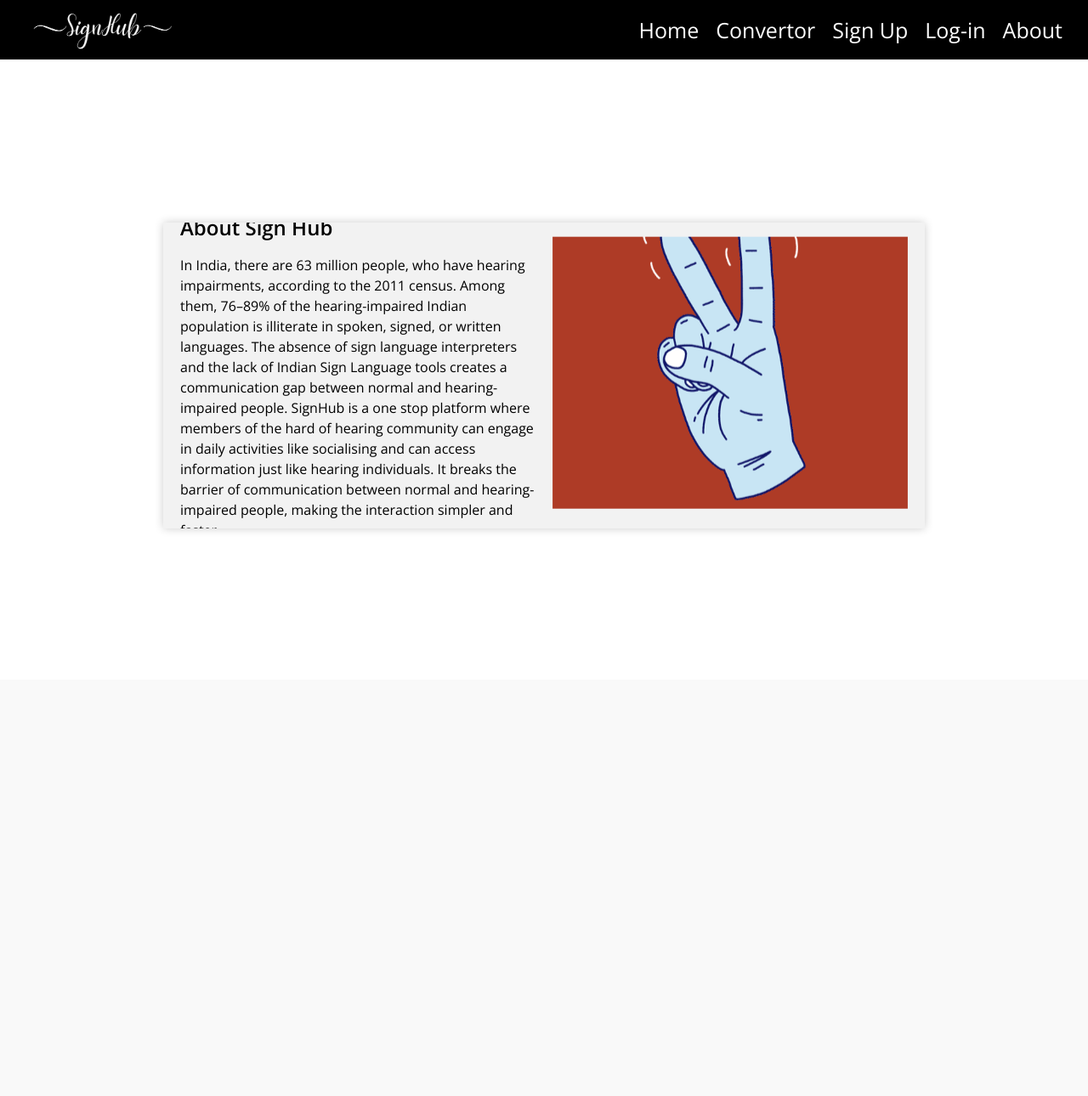
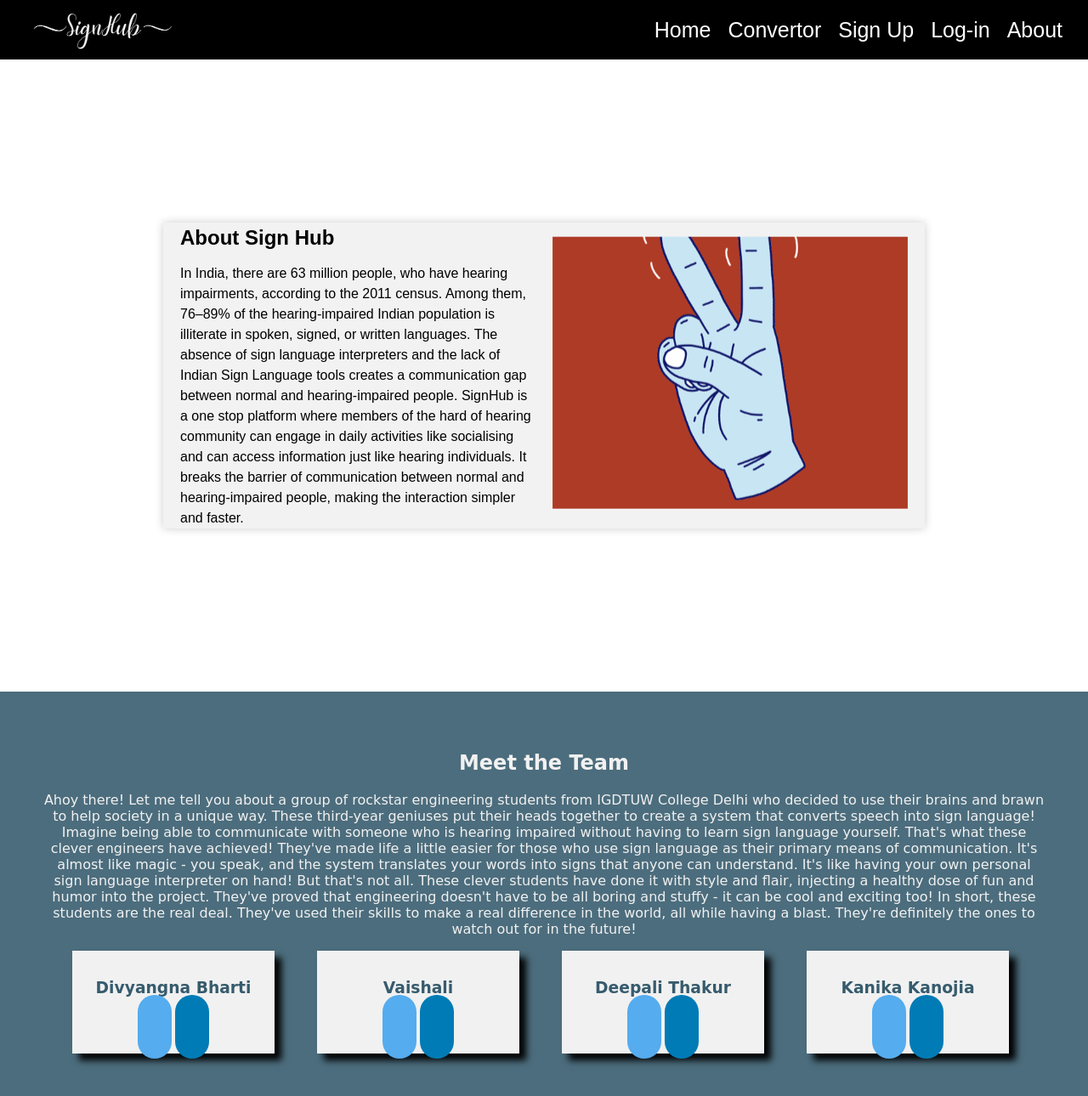
Before and after one commit to kanikakj/Reckon, a Django app: page /about/ in a window 1280 px wide. Shown: the whole page at 85% size. Before the commit the page ends 624 px from the top, so only its background shows below. Run offline with Django 3.2, Linux system fonts and the light colour scheme.

Commit message:
New changes

```diff
--- a/AUDIO-SPEECH-TO-SIGN-LANGUAGE-CONVERTER-master/templates/about.html
+++ b/AUDIO-SPEECH-TO-SIGN-LANGUAGE-CONVERTER-master/templates/about.html
@@ -58,10 +58,70 @@
 
         /* about css */
 		body {
-			font-family: 'Open Sans', sans-serif;
+			font-family: 'Lora', sans-serif;
 			height: 100vh;
 			margin: 0;
 		}
+
+		.column {
+			float: left;
+			width: 20%;
+			padding: 0 10px;margin-left: 30px;
+		  }
+		  .container1 {
+			color: #f1f1f1;
+			padding: 50px;
+			text-align: center;
+			background-color: #365b6de3;
+			font-family: cursive;
+		  }
+		  .row {margin: 0 -5px;}
+		  .row:after {
+			content: "";
+			display: table;
+			clear: both;
+		  }
+		  @media screen and (max-width: 600px) {
+			.column {
+			  width: 80%;
+			  display: block;
+			  margin-bottom: 20px;
+			}
+		  }
+		  .card {
+			box-shadow: 8px 8px 8px 0 #000000;
+			padding: 14px;
+			text-align: center;
+			color: #365B6D;
+			background-color: #f1f1f1;
+		  }
+		  .card:hover{
+			box-shadow: 2px 2px 2px 0 #365B6D;
+			padding: 14px;
+			text-align: center;
+			background-color: #f1f1f1;
+		  }
+		  .fa {
+			padding: 20px;
+			font-size: 30px;
+			width: 30px;
+			text-align: center;
+			text-decoration: none;
+			margin: 5px 2px;
+			border-radius: 100px;
+		  }
+		  .fa:hover {
+			  opacity: 0.7;
+			  border-radius: 30px;
+		  }
+		  .fa-twitter {
+			background: #55ACEE;
+			color: white;
+		  }
+		  .fa-linkedin {
+			background: #007bb5;
+			color: white;
+		  }
 		.container {
 			display: flex;
 			justify-content: center;
@@ -131,7 +191,53 @@
 			<img src="{% static 'img/handsign.gif'%}" alt="Image">
 		</div>
 	</div>
+	<div class="container1">
+		<h2>Meet the Team</h2>
+		<p>
+		  Ahoy there! Let me tell you about a group of rockstar engineering students from IGDTUW College Delhi who decided to use their brains and brawn to help society in a unique way. These third-year geniuses put their heads together to create a system that converts speech into sign language!
+		  Imagine being able to communicate with someone who is hearing impaired without having to learn sign language yourself. That's what these clever engineers have achieved! They've made life a little easier for those who use sign language as their primary means of communication.
+		  It's almost like magic - you speak, and the system translates your words into signs that anyone can understand. It's like having your own personal sign language interpreter on hand!
+		  But that's not all. These clever students have done it with style and flair, injecting a healthy dose of fun and humor into the project. They've proved that engineering doesn't have to be all boring and stuffy - it can be cool and exciting too!
 
+		  In short, these students are the real deal. They've used their skills to make a real difference in the world, all while having a blast. They're definitely the ones to watch out for in the future!
+
+
+
+		  </p>
+		<div class="row">
+		  <div class="column">
+			<div class="card">
+			  <h3>Divyangna Bharti</h3>
+			  <a href="https://twitter.com/divyangna444" class="fa fa-twitter"></a>
+			  <a href="https://www.linkedin.com/in/divyangna-bharti-57b1b0229/" class="fa fa-linkedin"></a>
+			</div>
+		  </div>
+
+		  <div class="column">
+			<div class="card">
+			  <h3>Vaishali</h3>
+			  <a href="https://twitter.com/Vaishali2624791" class="fa fa-twitter"></a>
+			  <a href="https://www.linkedin.com/in/vaishali681/" class="fa fa-linkedin"></a>
+			</div>
+		  </div>
+
+		  <div class="column">
+			<div class="card">
+			  <h3>Deepali Thakur</h3>
+			  <a href="https://twitter.com/deepaliii05" class="fa fa-twitter"></a>
+			  <a href="https://www.linkedin.com/in/deepali-thakur/" class="fa fa-linkedin"></a>
+			</div>
+		  </div>
+
+		  <div class="column">
+			<div class="card">
+			  <h3>Kanika Kanojia</h3>
+			  <a href="#" class="fa fa-twitter"></a>
+			  <a href="https://www.linkedin.com/in/kanika-kanojia-348620207/" class="fa fa-linkedin"></a>
+			</div>
+		  </div>
+		</div>
+	  </div>
 </body>
 </html>
 
--- a/AUDIO-SPEECH-TO-SIGN-LANGUAGE-CONVERTER-master/templates/home.html
+++ b/AUDIO-SPEECH-TO-SIGN-LANGUAGE-CONVERTER-master/templates/home.html
@@ -206,5 +206,8 @@
 		<div class="form-style" align="middle" >
 		<a href="{% url 'animation' %}"><button class="button-30 btn-outline-success"> Click to Launch </button></a>
 		</div>
+		<br>
+		<br>
+
 	</body>
 </html>
```
Also changed, not shown: AUDIO-SPEECH-TO-SIGN-LANGUAGE-CONVERTER-master/templates/animation.html (+77 -9 lines), AUDIO-SPEECH-TO-SIGN-LANGUAGE-CONVERTER-master/db.sqlite3.
